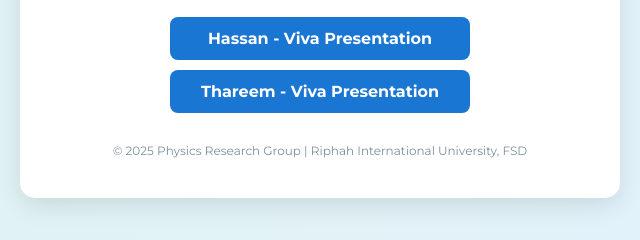
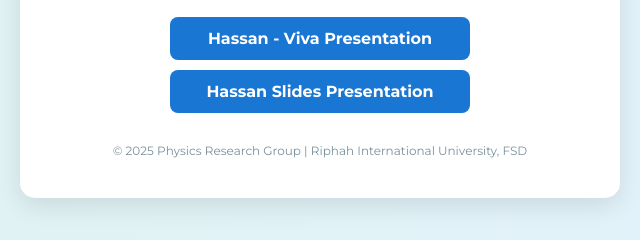
Before and after one commit to irfantoqeer/mphil2025, a plain HTML site: page index.html in a window 1280 px wide. Shown: the part 442-682 px from the top of the page, 320-960 px from the left. Drawn offline with Linux system fonts and the light colour scheme.

Commit message:
index.html

```diff
--- a/index.html
+++ b/index.html
@@ -85,7 +85,7 @@
         <p>Supervised by:<br><strong>Dr. Irfan Toqeer</strong><br>Assistant Professor of Physics</p>
 
         <a href="hassan-viva.html">Hassan - Viva Presentation</a>
-        <a href="thareem-viva.html">Thareem - Viva Presentation</a>
+        <a href="hassan slides.html">Hassan Slides Presentation</a>
 
         <footer>
             &copy; 2025 Physics Research Group | Riphah International University, FSD
```
